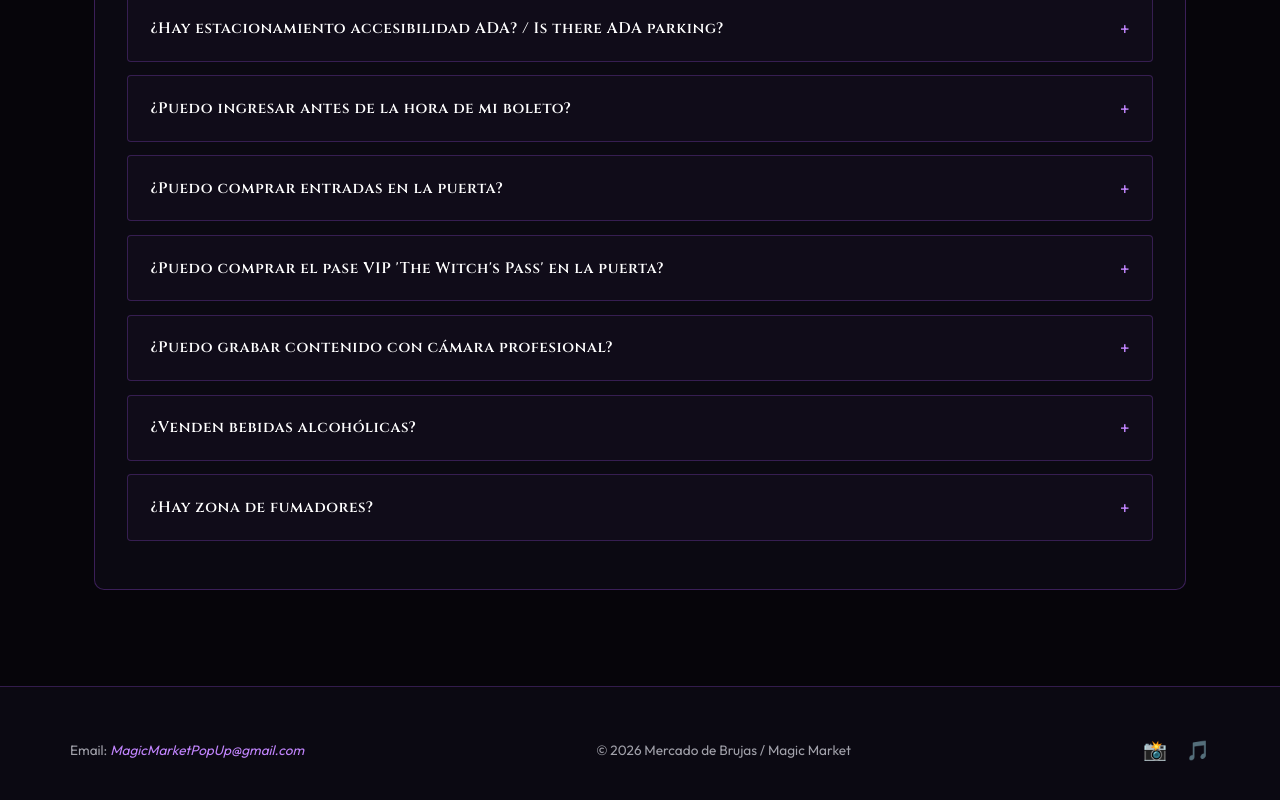
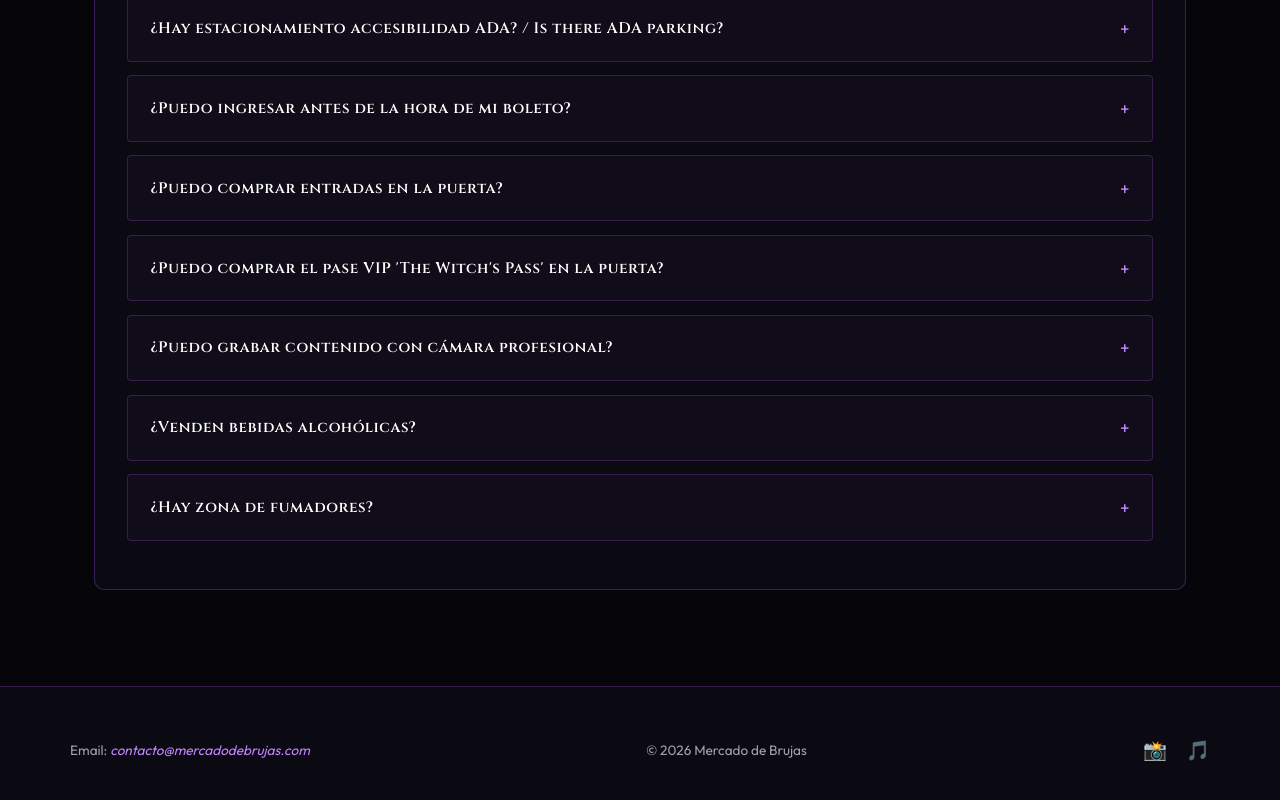
Before and after one commit to Ackyul/mercado-de-brujas, a Next.js app in the folder frontend/: page /ediciones in a window 1280 px wide. Shown: the part 2985-3785 px from the top of the page. Built offline with nearby package versions, Linux system fonts and the light colour scheme.

Commit message:
Mercado de brujas

```diff
--- a/frontend/src/app/components/Header.tsx
+++ b/frontend/src/app/components/Header.tsx
@@ -49,7 +49,7 @@ export default function Header() {
           alignItems: "center",
         }}
       >
-        {/* Top Centered Brand Logo (Magic Market Style) */}
+        {/* Top Centered Brand Logo (Mercado de Brujas Style) */}
         <Link
           href="/"
           style={{
@@ -79,7 +79,7 @@ export default function Header() {
           </div>
         </Link>
 
-        {/* Centered Navigation Row with Vertical Dividers (Magic Market Style) */}
+        {/* Centered Navigation Row with Vertical Dividers (Mercado de Brujas Style) */}
         <nav
           className="desktop-nav"
           style={{
--- a/frontend/src/app/components/HeroStory.tsx
+++ b/frontend/src/app/components/HeroStory.tsx
@@ -35,7 +35,7 @@ export default function HeroStory() {
         }}
       />
 
-      {/* ── Central Hero Video / Media Box Inset (Magic Market Top Banner Style) ── */}
+      {/* ── Central Hero Video / Media Box Inset (Mercado de Brujas Top Banner Style) ── */}
       <div
         style={{
           position: "relative",
--- a/frontend/src/app/components/VintageOvalFrame.tsx
+++ b/frontend/src/app/components/VintageOvalFrame.tsx
@@ -17,7 +17,7 @@ export default function VintageOvalFrame({
   title,
   subtitle,
 }: VintageOvalFrameProps) {
-  // Exact frame PNG asset extracted from magicmarketpopup.com
+  // Exact frame PNG asset extracted for Mercado de Brujas
   const FRAME_PNG_URL =
     "https://static.wixstatic.com/media/bf0cab_e90ad6e663ae45bda9d2c57dc700384a~mv2.png";
 
--- a/frontend/src/app/comunidad/page.tsx
+++ b/frontend/src/app/comunidad/page.tsx
@@ -97,7 +97,7 @@ export default function ComunidadPage() {
           </p>
         </section>
 
-        {/* SECTION 1: A MAGICKAL COMMUNITY INTRO + OVAL FRAME */}
+        {/* SECTION 1: UNA COMUNIDAD MÁGICA INTRO + OVAL FRAME */}
         <section
           style={{
             display: "grid",
--- a/frontend/src/app/ediciones/page.tsx
+++ b/frontend/src/app/ediciones/page.tsx
@@ -517,15 +517,15 @@ export default function EdicionesPage() {
             <div>
               <span>Email: </span>
               <a
-                href="mailto:MagicMarketPopUp@gmail.com"
+                href="mailto:contacto@mercadodebrujas.com"
                 style={{ color: "#c084fc", textDecoration: "none", fontStyle: "italic" }}
               >
-                MagicMarketPopUp@gmail.com
+                contacto@mercadodebrujas.com
               </a>
             </div>
 
             <div>
-              <span>© {new Date().getFullYear()} Mercado de Brujas / Magic Market</span>
+              <span>© {new Date().getFullYear()} Mercado de Brujas</span>
             </div>
 
             {/* Social Icons */}
```
Also changed, not shown: frontend/src/app/page.tsx (+10 -10 lines).
